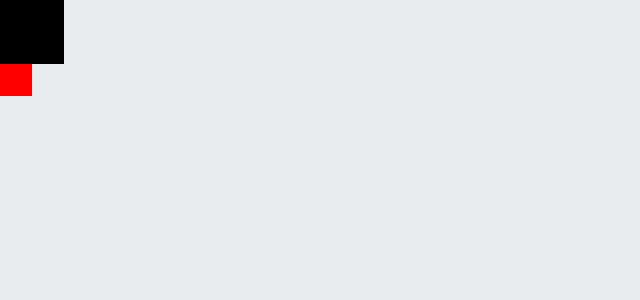
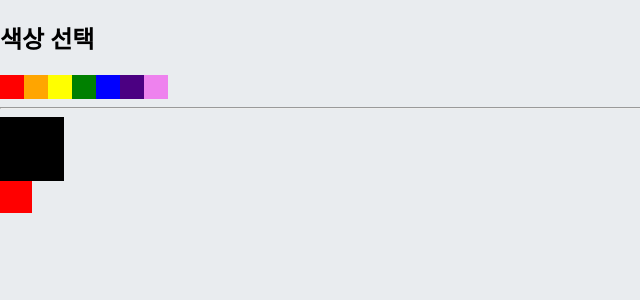
Before and after one commit to yh0921k/learning-react, a React (Create React App) app: page / in a window 1280 px wide. Shown: the top 300 px of the page, without its empty margins (0-640 px from the left). Built offline with nearby package versions, Linux system fonts and the light colour scheme.

Commit message:
[add] 15.3.3 색상 컴포넌트 만들기

```diff
--- a/src/App.js
+++ b/src/App.js
@@ -1,11 +1,13 @@
 import React from 'react';
 import ColorBox from './contexts/ColorBox';
 import { ColorProvider } from './contexts/color';
+import SelectColor from './contexts/SelectColor';
 
 const App = () => {
   return (
     <ColorProvider value={{ color: 'red' }}>
       <div>
+        <SelectColor />
         <ColorBox />
       </div>
     </ColorProvider>
--- /dev/null
+++ b/src/contexts/SelectColor.js
@@ -0,0 +1,37 @@
+import React from 'react';
+import { ColorConsumer } from './color';
+
+const colors = ['red', 'orange', 'yellow', 'green', 'blue', 'indigo', 'violet'];
+
+const SelectColor = () => {
+  return (
+    <div>
+      <h2>색상 선택</h2>
+      <ColorConsumer>
+        {({ actions }) => (
+          <div style={{ display: 'flex' }}>
+            {colors.map((color) => (
+              <div
+                key={color}
+                style={{
+                  background: color,
+                  width: '24px',
+                  height: '24px',
+                  cursor: 'pointer',
+                }}
+                onClick={() => actions.setColor(color)}
+                onContextMenu={(e) => {
+                  e.preventDefault(); // 마우스 오른쪽 버튼 클릭 시 메뉴가 뜨는 것을 무시함
+                  actions.setSubColor(color);
+                }}
+              />
+            ))}
+          </div>
+        )}
+      </ColorConsumer>
+      <hr />
+    </div>
+  );
+};
+
+export default SelectColor;
```
